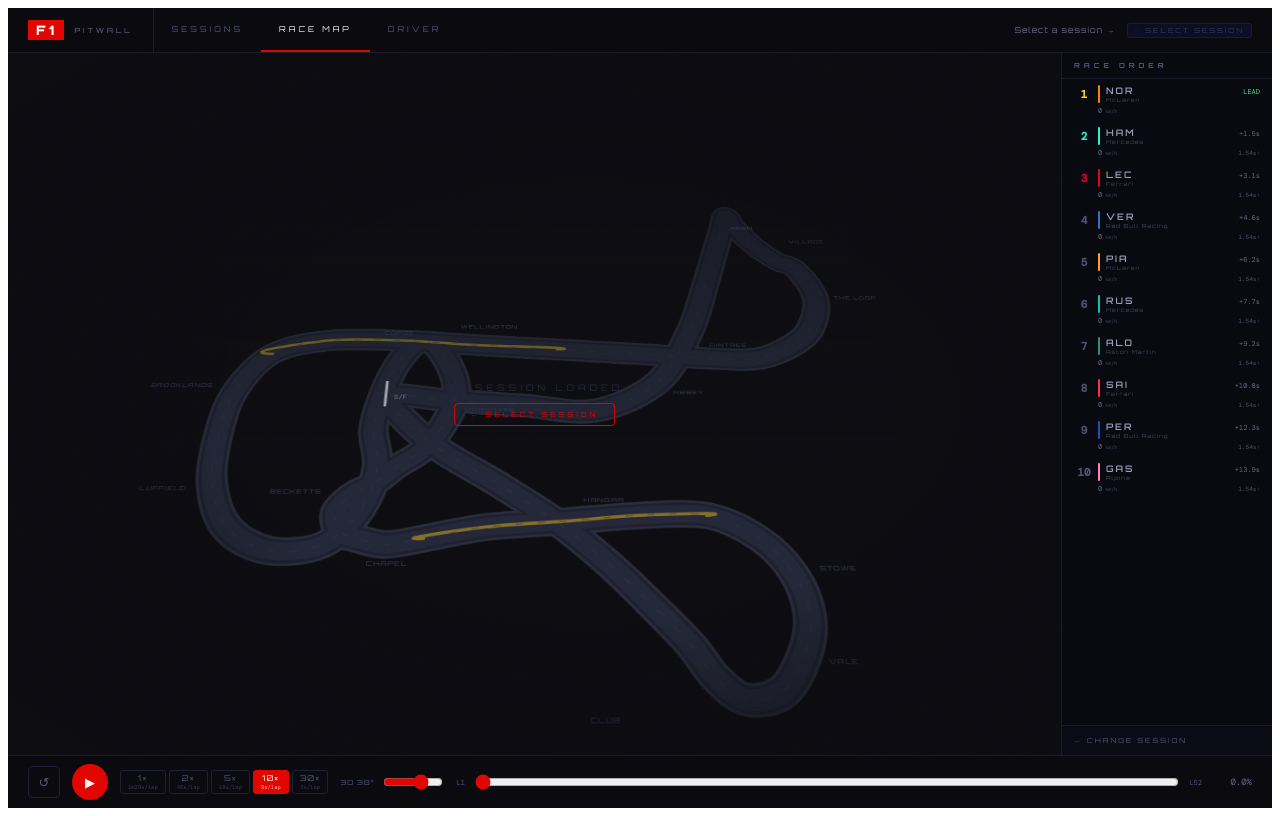
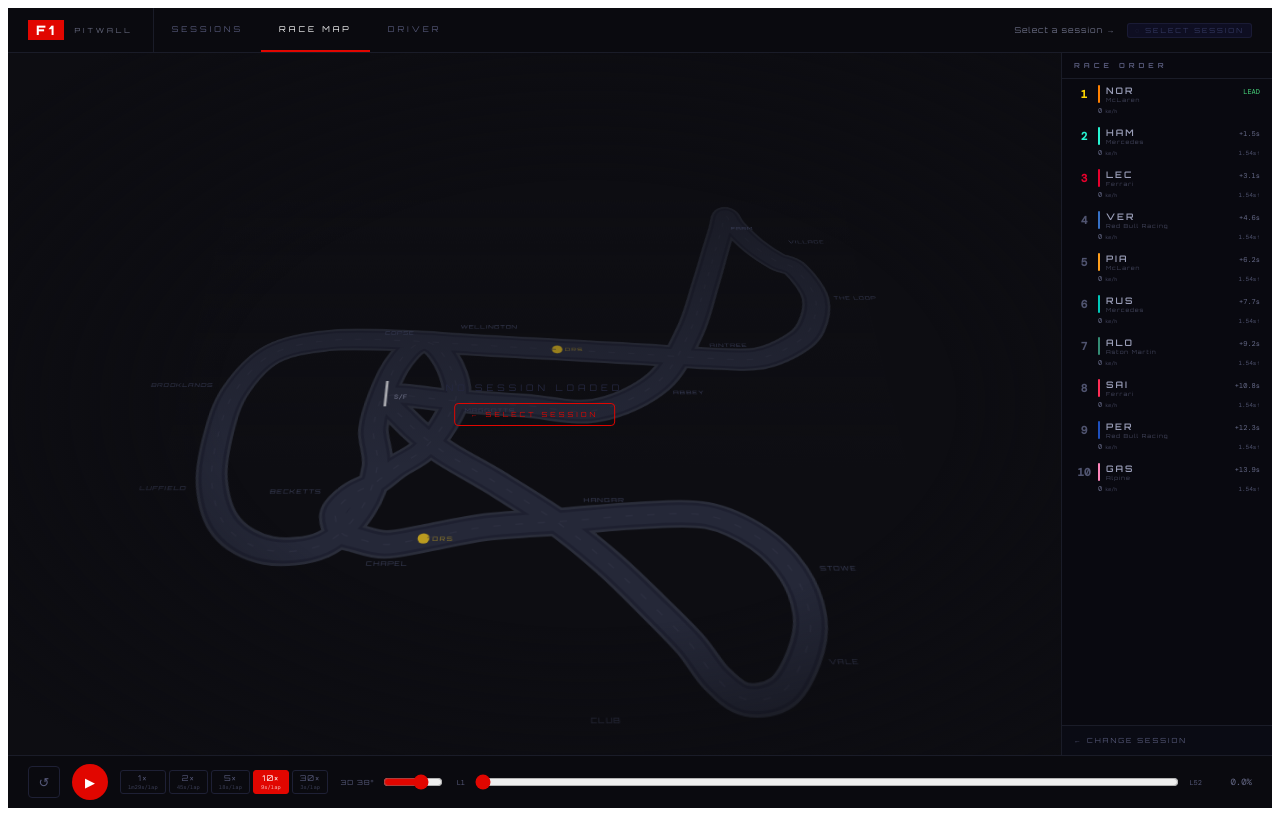
Before and after one commit to pedersene-mpm/f1-pitwall, a React (Vite) app: page / in a window 1280 px wide. Both pictures are taken after a click on the button "RACE MAP". Built offline with nearby package versions, Linux system fonts and the light colour scheme.

Commit message:
DRS markers only, no zone highlighting

```diff
--- a/src/App.jsx
+++ b/src/App.jsx
@@ -564,9 +564,21 @@
               <path d={trackD} fill="none" stroke="#1e2030" strokeWidth={18} strokeLinecap="round" strokeLinejoin="round"/>
               <path d={trackD} fill="none" stroke="#252838" strokeWidth={14} strokeLinecap="round" strokeLinejoin="round"/>
               {/* DRS zones only */}
-              <path d={drs1D} fill="none" stroke="#facc15" strokeWidth={2.5} strokeOpacity={.45} strokeLinecap="round"/>
-              <path d={drs2D} fill="none" stroke="#facc15" strokeWidth={2.5} strokeOpacity={.45} strokeLinecap="round"/>
-              {/* Centre dash */}
+              {/* DRS detection point markers */}
+{wp[drs1[0]]&&(
+  <g>
+    <circle cx={wp[drs1[0]][0]} cy={wp[drs1[0]][1]} r={4} fill="#facc15" opacity={0.7}/>
+    <text x={wp[drs1[0]][0]+6} y={wp[drs1[0]][1]+2} fill="#facc1590" fontSize={4.5}
+      fontFamily="'Orbitron',sans-serif" letterSpacing={1}>DRS</text>
+  </g>
+)}
+{wp[drs2[0]]&&(
+  <g>
+    <circle cx={wp[drs2[0]][0]} cy={wp[drs2[0]][1]} r={4} fill="#facc15" opacity={0.7}/>
+    <text x={wp[drs2[0]][0]+6} y={wp[drs2[0]][1]+2} fill="#facc1590" fontSize={4.5}
+      fontFamily="'Orbitron',sans-serif" letterSpacing={1}>DRS</text>
+  </g>
+)}
               <path d={trackD} fill="none" stroke="#343748" strokeWidth={1} strokeDasharray="5 10" strokeOpacity={.5}/>
               {tilt>5&&<rect x={vbX} y={vbY} width={vbW} height={vbH} fill="url(#depthGrad)" style={{pointerEvents:"none"}}/>}
               <path ref={pathRef} d={trackD} fill="none" stroke="none"/>
```
